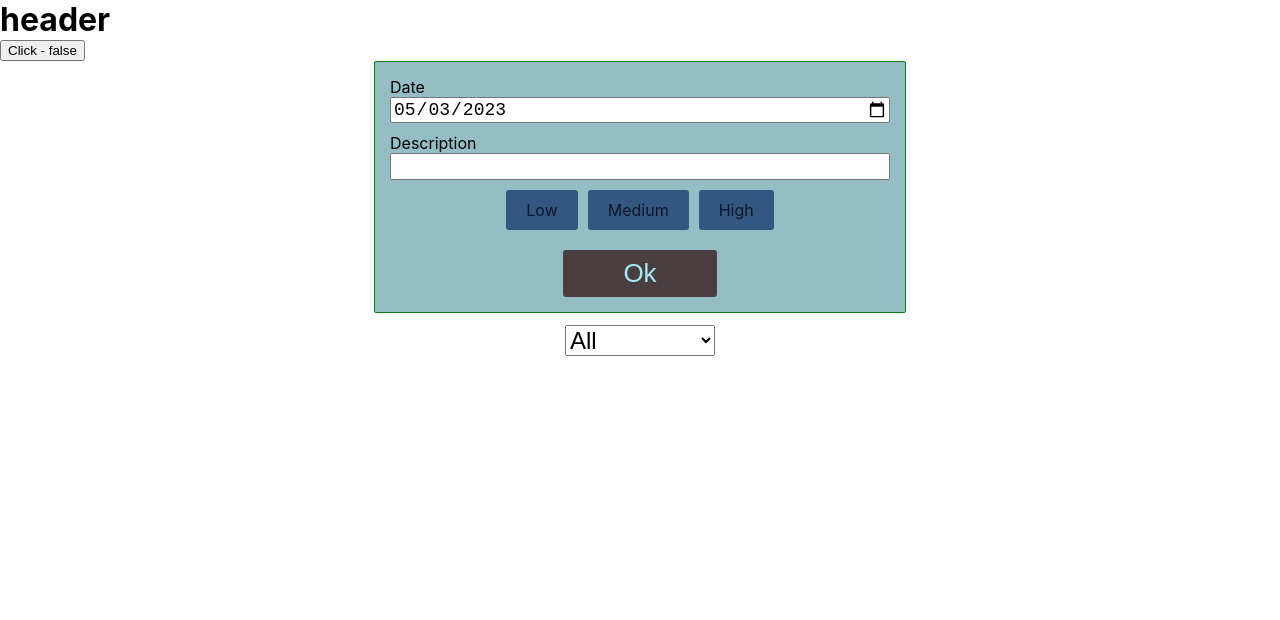
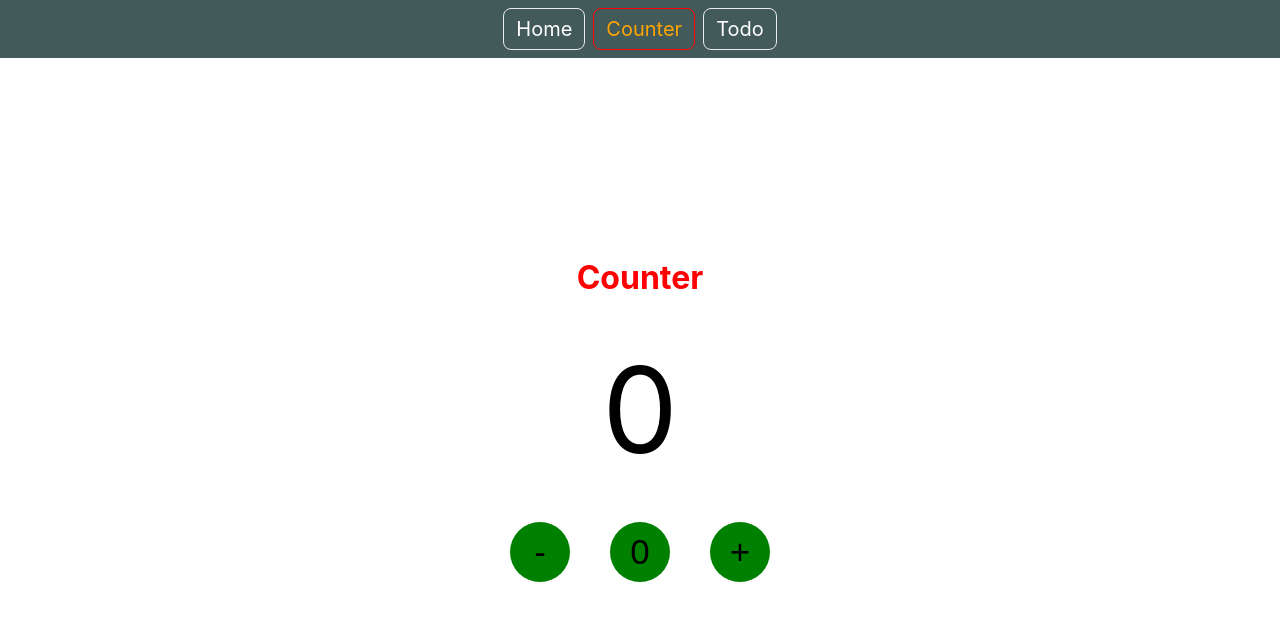
Before and after one commit to Volodymyr-Benkovskyy/volodymyr-react-lessons, a React (Create React App) app: page /counter in a window 1280 px wide. Shown: the top 620 px of the page. Built offline with nearby package versions, Linux system fonts and the light colour scheme.

Commit message:
creation and application components link Navlink

```diff
--- a/package.json
+++ b/package.json
@@ -12,7 +12,7 @@
     "react-router-dom": "^6.14.2",
     "react-scripts": "5.0.1",
     "sass": "^1.62.0",
-    "styled-components": "^5.3.10",
+    "styled-components": "^5.3.11",
     "web-vitals": "^2.1.4"
   },
   "scripts": {
--- a/src/components/App/App.jsx
+++ b/src/components/App/App.jsx
@@ -1,20 +1,30 @@
  //import Counter from "../Counter/Counter";
-import TodoPage from "../TodoPage/TodoPage";
+ import { Route, Routes } from "react-router-dom";
+import TodoPage from "../../page/TodoPage";
+import CounterPage from "../../page/CounterPage";
+import HomePage from "../../page/HomePage";
+//import TodoPage from "../TodoPage/TodoPage";
 import Header from "../Header/Header";
-import { IsOpenProvider } from "../../context/IsOpenProvider";
+//import { IsOpenProvider } from "../../context/IsOpenProvider";
 
 
 const App = () => {
   return (
     <>
-      <IsOpenProvider>
-        <Header  />
-        <TodoPage  />
-       {/*  <Counter /> */}
-      </IsOpenProvider>
-
+       <Header />
+    <Routes>
+      <Route path='/' element={< HomePage />} />
+      <Route path="/todo" element={<TodoPage /> } />
+      <Route path='/counter' element={<CounterPage />} />
+   </Routes>
     </>
   );
 };
 
 export default App;
+
+    // <IsOpenProvider>
+    //     <Header  />
+    //     <TodoPage  />
+    //    {/*  <Counter /> */}
+    //   </IsOpenProvider>
--- a/src/components/Counter/Counter.jsx
+++ b/src/components/Counter/Counter.jsx
@@ -23,15 +23,6 @@ const Counter = () => {
  return (
     <div className={s.container}>
       <h1 className={s.title}>Counter</h1>
-     <button className={s.btn}
-       onClick={() => {
-         setNumber(500)
-         setString("React")
-       }}
-
-      >
-        Click
-      </button>
       <p className={s.count}>{count}</p>
       <div className={s.btnsWrapper}>
 
--- a/src/components/Header/Header.jsx
+++ b/src/components/Header/Header.jsx
@@ -1,16 +1,79 @@
 import { useIsOpen, useSetIsOpen } from "../../context/IsOpenProvider";
 
+import { Link, NavLink } from "react-router-dom";
+
+import clsx from "clsx";
+import s from "./Header.module.css";
+import styled from "styled-components";
+
+const StyledNavLink = styled(NavLink)`
+  display: flex;
+  align-items: center;
+  padding: 8px 12px;
+  text-decoration: none;
+  font-size: 20px;
+  color: #fff;
+  border: 1px solid rgb(232, 235, 232);
+  border-radius: 8px;
+
+  &.active {
+    border-color: red;
+    color: orange;
+  }
+`;
 
 const Header = () => {
-    const isOpen = useIsOpen();
-    const setIsOpen = useSetIsOpen();
-    return (<header>
-        <h1>header</h1>
-                         {/* переключає по умові на тру і фолс */}
-            <button onClick={() => setIsOpen((prev) => !prev)}>
-          Click - {`${isOpen}`}
-        </button>
-    </header>)
-}
+  return (
+    <header className={s.header}>
+      <nav className={s.nav}>
+        <ul className={s.list}>
+
+          <li className={s.item}>
+            <NavLink to={'/'} className={({ isActive }) => clsx(s.link, isActive && s.active)}>Home
+
+            </NavLink>
+
+          </li>
+
+          <li className={s.item}>
+
+            <NavLink to={"/counter"}  className={({isActive})=> clsx(s.link, isActive && s.active)}> Counter</NavLink>
+
+          </li>
+
+          <li className={s.item}>
+
+            <NavLink to={"/todo"} className={ ({isActive})=> clsx(s.link, isActive && s.active)}>Todo</NavLink>
+
+          </li>
+
+        {/*   <li className={s.item}>
+            <StyledNavLink to={"/news"}>News</StyledNavLink>
+          </li> */}
+        </ul>
+      </nav>
+    </header>
+  );
+};
 
 export default Header;
+
+// {} {} {}
+
+
+
+
+
+
+
+// const Header = () => {
+//     const isOpen = useIsOpen();
+//     const setIsOpen = useSetIsOpen();
+//     return (<header>
+//         <h1>header</h1>
+//                          {/* переключає по умові на тру і фолс */}
+//             <button onClick={() => setIsOpen((prev) => !prev)}>
+//           Click - {`${isOpen}`}
+//         </button>
+//     </header>)
+// }
--- /dev/null
+++ b/src/components/Header/Header.module.css
@@ -0,0 +1,36 @@
+.header {
+  background: rgb(66, 90, 89);
+  padding-top: 8px;
+  padding-bottom: 8px;
+}
+
+.nav {
+  display: flex;
+  justify-content: center;
+  margin: 0 auto;
+}
+
+.list {
+  display: flex;
+  align-items: center;
+  column-gap: 8px;
+}
+
+/*  .item {
+} */
+
+.link {
+  display: flex;
+  align-items: center;
+  padding: 8px 12px;
+  text-decoration: none;
+  font-size: 20px;
+  color: #fff;
+  border: 1px solid rgb(232, 235, 232);
+  border-radius: 8px;
+}
+
+.active {
+  border-color: red;
+  color: orange;
+}
--- /dev/null
+++ b/src/page/CounterPage.jsx
@@ -0,0 +1,10 @@
+
+import Counter  from "../components/Counter/Counter"
+
+const CounterPage = () => {
+
+
+       return < Counter />;
+    };
+
+export default CounterPage;
--- /dev/null
+++ b/src/page/HomePage.jsx
@@ -0,0 +1,8 @@
+
+
+const  HomePage = () => {
+
+    return <h1>Welcome to our amaizing site!!!</h1>
+};
+
+export default HomePage;
```
Also changed, not shown: src/page/TodoPage.jsx (renamed from src/components/TodoPage/TodoPage.jsx, +4 -4 lines), 1 other file (tests, documents, lock files or other folders).
